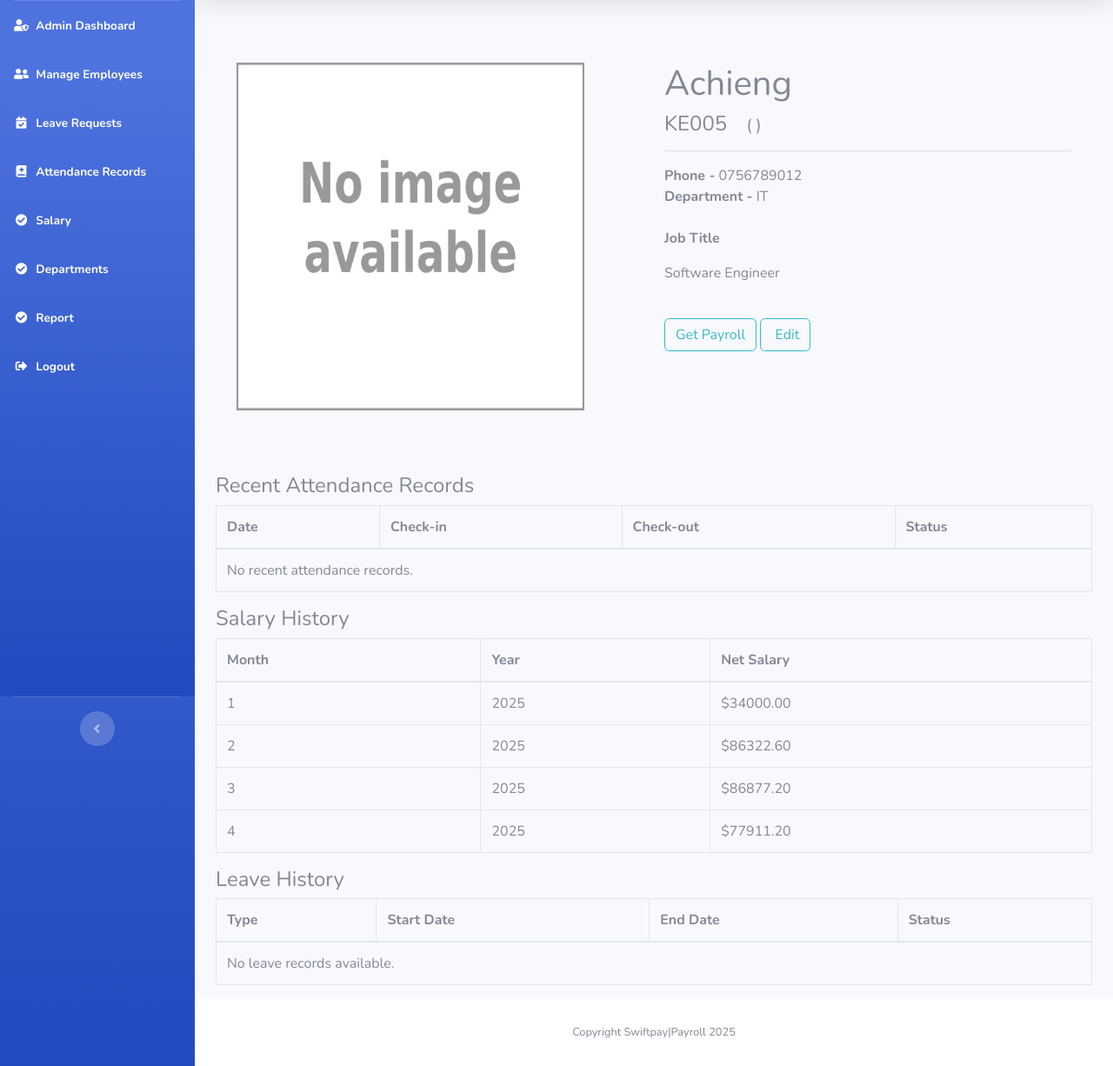
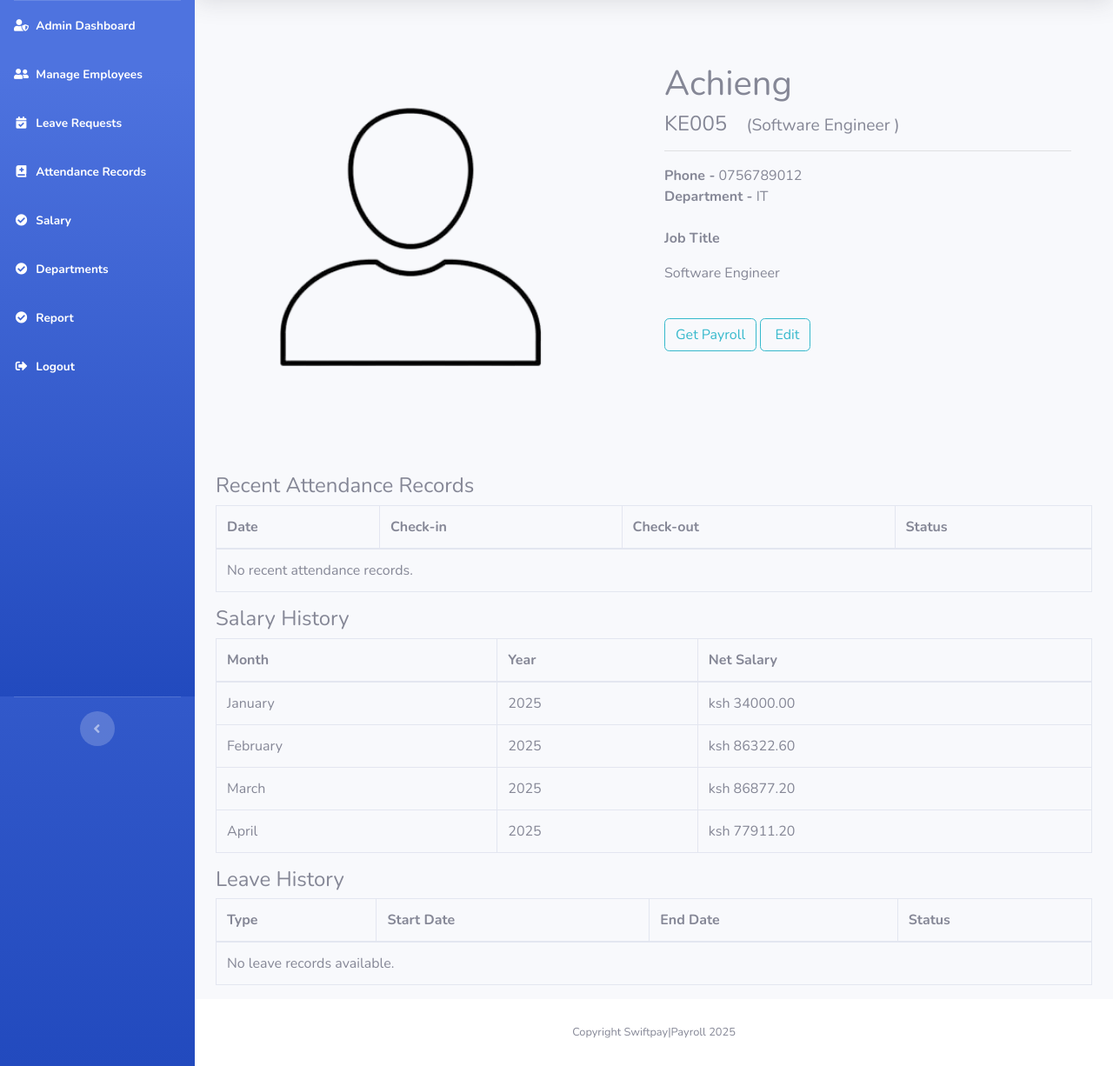
Before and after one commit to steve-ongera/SwiftPay-Payroll, a Django app: a page that uses templates/base.html in a window 1280 px wide. Shown: the part 70-1296 px from the top of the page at 87% size. Run offline with Django 5.2, Linux system fonts and the light colour scheme; a user stored in the database is signed in; data comes from the database, SQL or seed files in the repository; both versions use the stored data as it was after the commit; some libraries are stand-ins or nearby versions.

Commit message:
made changes final ones

```diff
--- a/templates/base.html
+++ b/templates/base.html
@@ -118,7 +118,7 @@
                 </li>
 
                 <li class="nav-item active">
-                    <a class="nav-link" href="/payslip">
+                    <a class="nav-link" href="#">
                         <i class="fas fa-fw fa-file-invoice-dollar"></i>
                         <span>Payslip</span></a>
                 </li>
--- a/templates/employees/employee_profile.html
+++ b/templates/employees/employee_profile.html
@@ -6,17 +6,19 @@
         <div class="row">
             <div class="col-md-6">
                 <span>
-                  <img src="{% if employee.passport_photo %}{{employee.passport_photo.url}}{% else %}{% static 'images/no_image.png' %}{% endif %}"
-                       WIDTH="400" HEIGHT="400"/>
+                    <img src="{% if employee.passport_photo %}{{ employee.passport_photo.url }}{% else %}{% static 'images/profile.png' %}{% endif %}"
+                         class="rounded img-fluid"
+                         width="400" height="400"/>
                 </span>
             </div>
+
 
             <div class="col-md-6">
 
                 <div class="content text-capitalize">
                     <h1> {{ employee.username }}</h1>
-                    <h4>{{ employee.employee_id }} {{ employee.last_name }}
-                        <small class="ml-3">( {{employee.email}} )</small>
+                    <h4>{{ employee.employee_id }}
+                        <small class="ml-3">({{ employee.role }} )</small>
                     </h4>
                     <hr>
                     <span><strong>Phone -</strong> {{ employee.phone_number }} </span><br>
@@ -88,9 +90,9 @@
         <tbody>
             {% for salary in salary_history %}
             <tr>
-                <td>{{ salary.month }}</td>
+                <td>{{ salary.get_month_name }}</td>
                 <td>{{ salary.year }}</td>
-                <td>${{ salary.net_salary }}</td>
+                <td>ksh {{ salary.net_salary }}</td>
             </tr>
             {% empty %}
             <tr>
--- a/templates/user_dashboard.html
+++ b/templates/user_dashboard.html
@@ -21,7 +21,10 @@
         </div>
 
 
-        <button class="logout-button">Logout</button>
+        <a href="{% url 'logout' %}">
+            <button class="logout-button">Logout</button>
+        </a>
+
 
     </div>
 </div>
```
Also changed, not shown: templates/reports/monthly_summary.html (+7 -3 lines), db.sqlite3, media/employee_photos/download_5.jpg (added), media/employee_photos/mwanaashajuma.jfif (added), static/images/profile.png (added).
